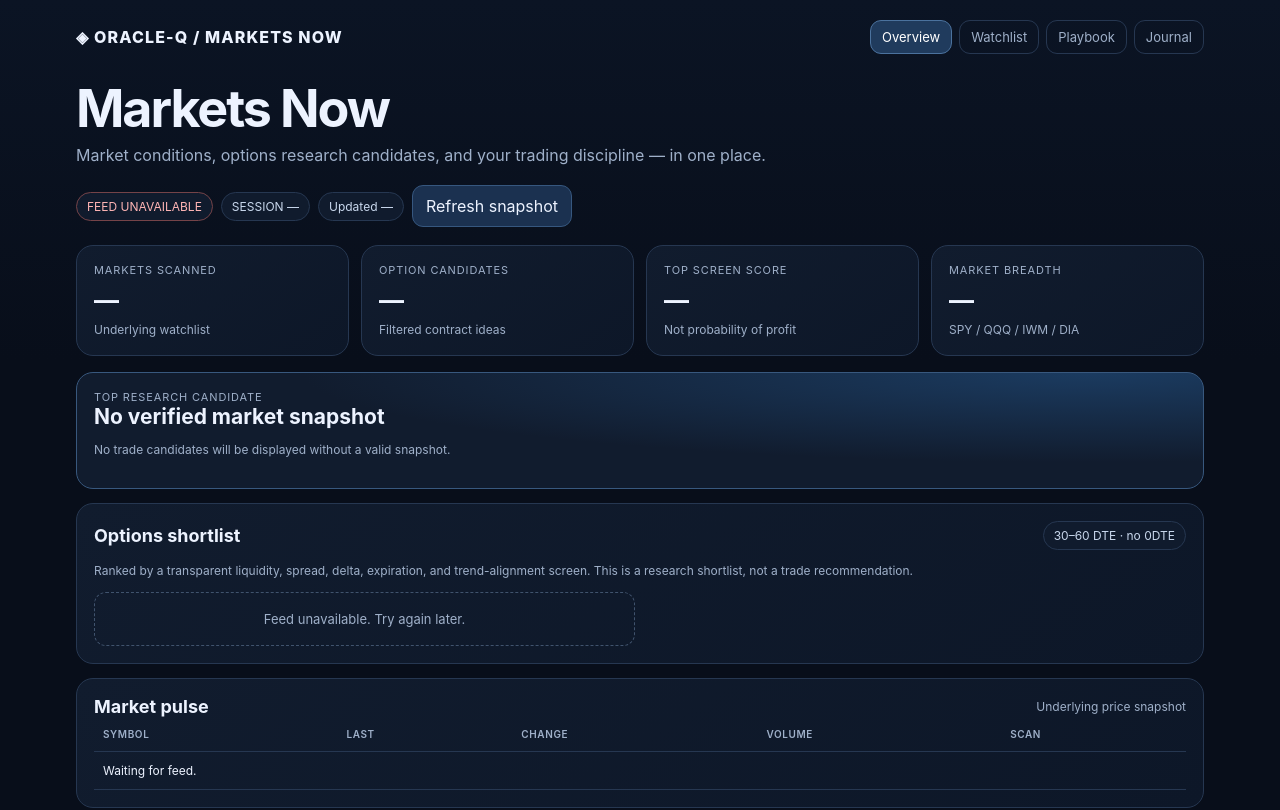
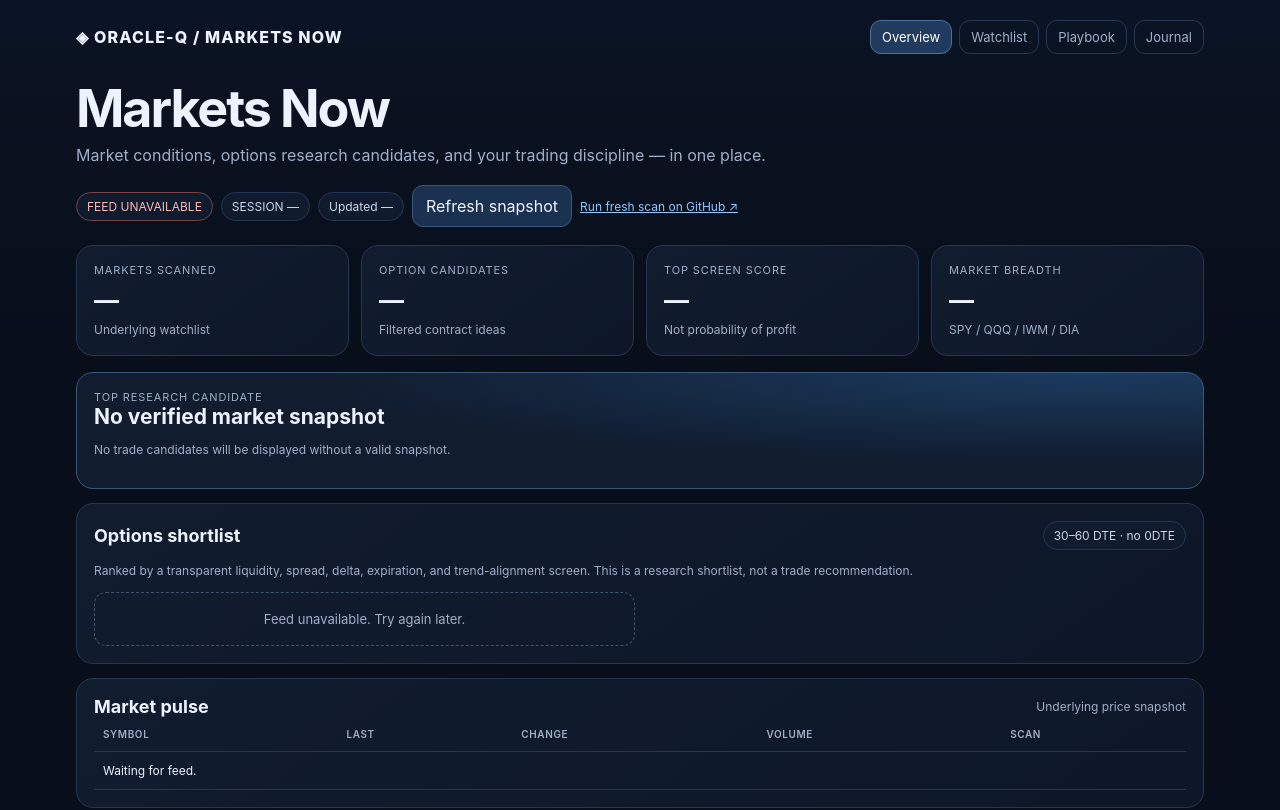
Before and after one commit to godsun108/-oracle-options-lab, a plain HTML site: page markets-now/index.html in a window 1280 px wide. Shown: the top 810 px of the page. Drawn offline with Linux system fonts and the light colour scheme; no server answers.

Commit message:
Add manual scan shortcut to Markets Now dashboard

```diff
--- a/markets-now/index.html
+++ b/markets-now/index.html
@@ -28,7 +28,7 @@ footer{padding:22px 0 0;color:var(--muted);font-size:11px;line-height:1.6}
 <button class="active" data-tab="overview">Overview</button><button data-tab="watchlist">Watchlist</button><button data-tab="playbook">Playbook</button><button data-tab="journal">Journal</button>
 </div></header>
 <h1>Markets Now</h1><p class="sub">Market conditions, options research candidates, and your trading discipline — in one place.</p>
-<div class="statusrow"><span class="pill warn" id="feed-status">WAITING FOR SNAPSHOT</span><span class="pill" id="session">SESSION —</span><span class="pill" id="updated">Updated —</span><button id="refresh" type="button">Refresh snapshot</button></div>
+<div class="statusrow"><span class="pill warn" id="feed-status">WAITING FOR SNAPSHOT</span><span class="pill" id="session">SESSION —</span><span class="pill" id="updated">Updated —</span><button id="refresh" type="button">Refresh snapshot</button><a href="https://github.com/godsun108/-oracle-options-lab/actions/workflows/markets-now-live.yml" target="_blank" rel="noopener" style="font-size:12px">Run fresh scan on GitHub ↗</a></div>
 
 <section class="section active" id="overview">
 <div class="grid">
```
